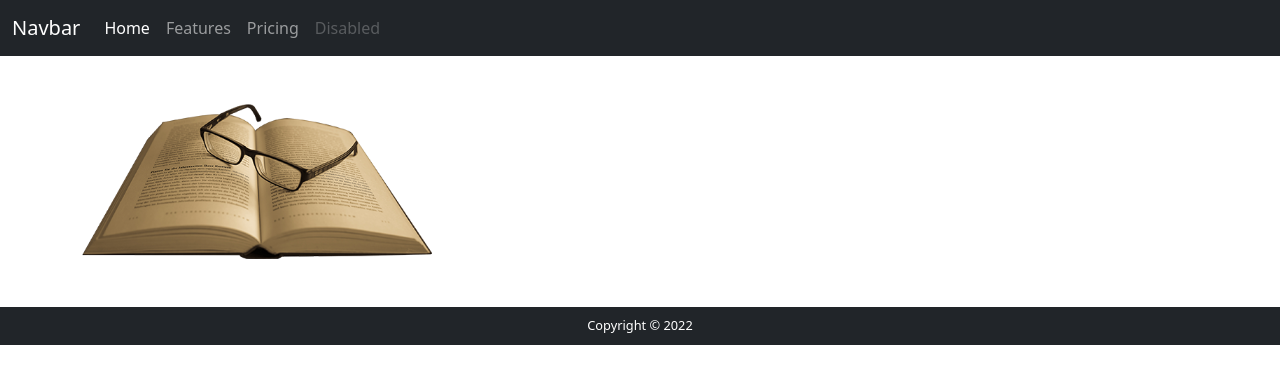
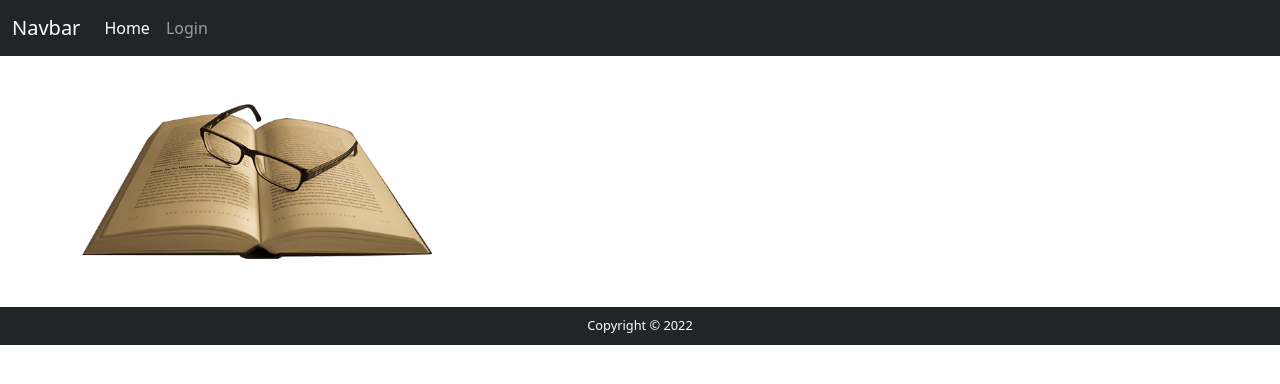
Before and after one commit to rabume/go-vue-course, a Vue app in the folder web/: page / in a window 1280 px wide. Shown: the top 384 px of the page. Built offline with nearby package versions, Linux system fonts and the light colour scheme.

Commit message:
Made changes to the navigation

```diff
--- a/web/src/components/Header.vue
+++ b/web/src/components/Header.vue
@@ -10,16 +10,10 @@
             <div class="collapse navbar-collapse" id="navbarNav">
                 <ul class="navbar-nav">
                     <li class="nav-item">
-                        <a class="nav-link active" aria-current="page" href="#">Home</a>
+                        <router-link class="nav-link active" aria-current="page" to="/">Home</router-link>
                     </li>
                     <li class="nav-item">
-                        <a class="nav-link" href="#">Features</a>
-                    </li>
-                    <li class="nav-item">
-                        <a class="nav-link" href="#">Pricing</a>
-                    </li>
-                    <li class="nav-item">
-                        <a class="nav-link disabled">Disabled</a>
+                        <router-link class="nav-link" to="/login">Login</router-link>
                     </li>
                 </ul>
             </div>
```
